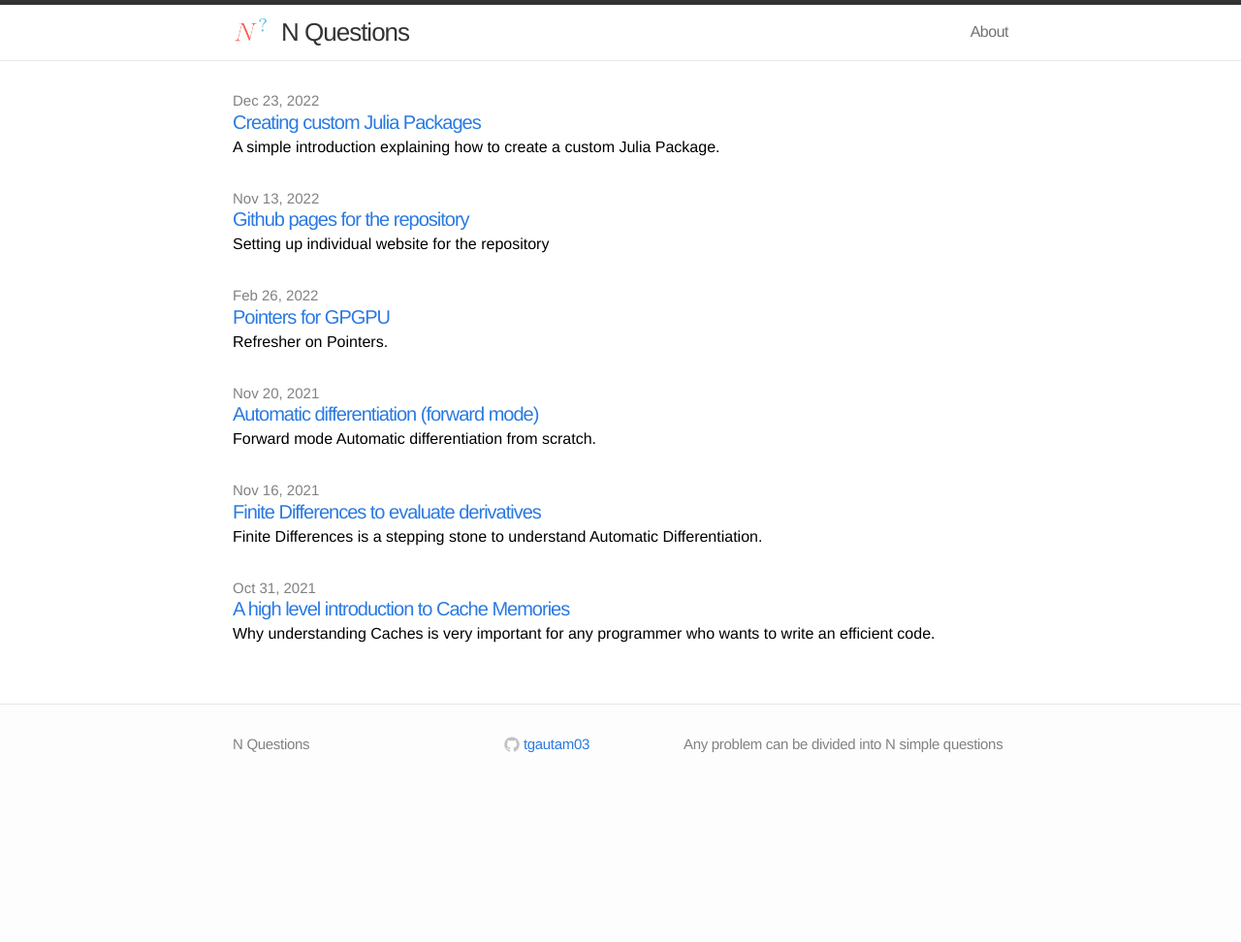
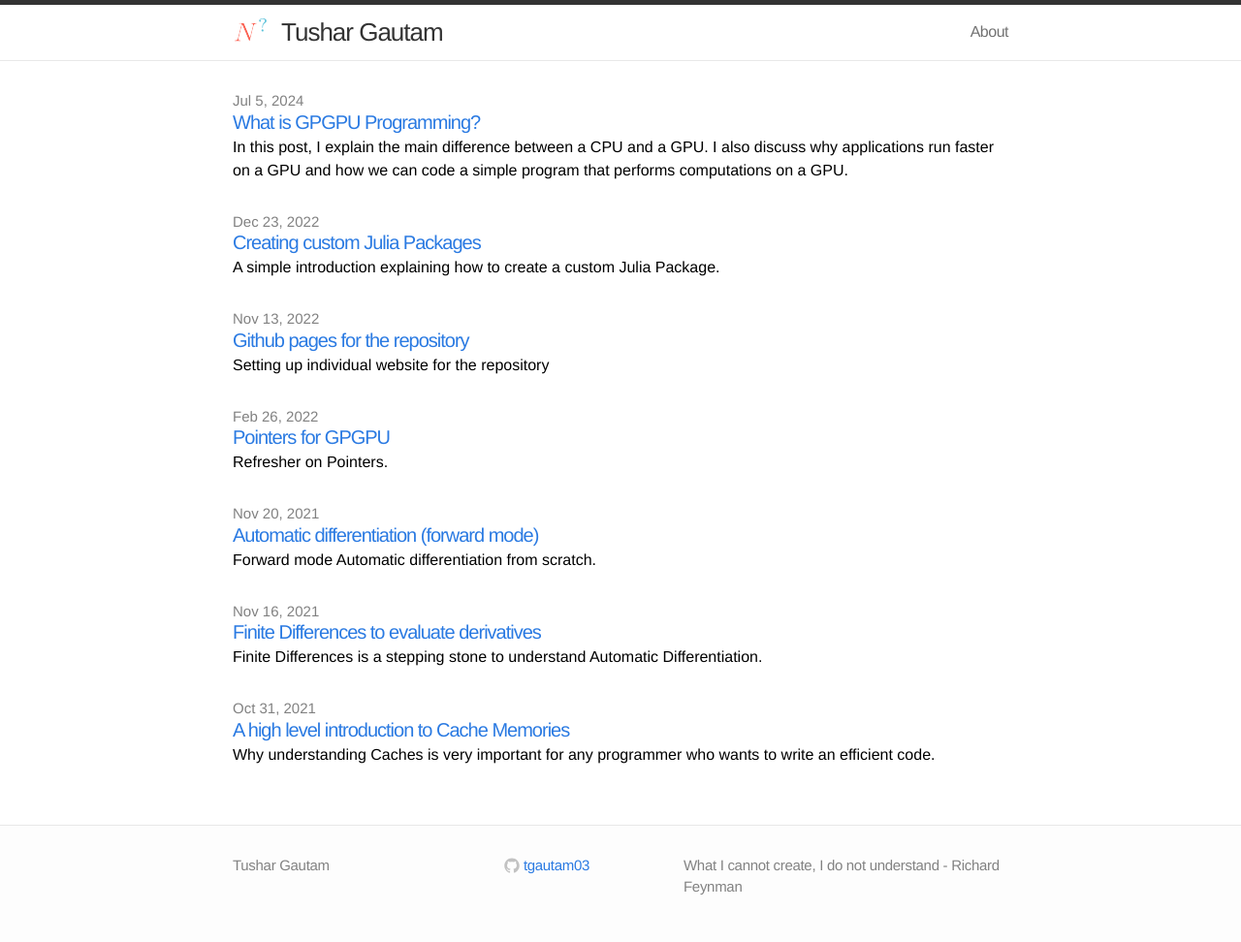
Before and after one commit to tgautam03/tgautam03.github.io, a Jekyll site: the page built from index.html, in a window 1280 px wide. Shown: the whole page at 97% size. Built offline with Jekyll 4.4.1, drawn with Linux system fonts in a browser that asks for light colours; before the commit the page ends 900 px from its top, so only the background shows below that.

Commit message:
Started adding 0mean1sigma posts

```diff
--- a/_config.yml
+++ b/_config.yml
@@ -1,7 +1,7 @@
 # Site settings
-title: N Questions
-email: "[first_name(without caps)].[last_name(without caps)][at]utah.edu"
-description: "Any problem can be divided into N simple questions"
+title: Tushar Gautam
+email: "tush.gautam03[at]gmail.com"
+description: "What I cannot create, I do not understand - Richard Feynman"
 baseurl: ""
 url: "http://tgautam03.github.io"
 #twitter_username:
--- /dev/null
+++ b/_posts/2024-07-05-Intro_GPGPU.markdown
@@ -0,0 +1,16 @@
+---
+layout: post
+comments: false
+title:  "What is GPGPU Programming?"
+excerpt: "In this post, I explain the main difference between a CPU and a GPU. I also discuss why applications run faster on a GPU and how we can code a simple program that performs computations on a GPU."
+date:   2024-07-05 10:00:00
+---
+
+GPGPU (General-Purpose Graphics Processing Unit) programming refers to the use of graphics processing units (GPUs) for general-purpose computing tasks like machine learning and scientific computing that are beyond graphics rendering. The next question is, how much of a difference can it make to solve a problem on a GPU compared to a CPU? To answer this, I will use simple matrix multiplication as an example, and Figure 1 shows the time comparison when the two matrices are of size $$30000 \times 30000$$.
+
+<div class="imgcap">
+<img src="../assets/2024-07-05-Intro_GPGPU/cpu_v_gpu.png" alt="this slowpoke moves"  width="800"/>
+<div class="thecap">Figure 1: Runtime for a matrix multiplication on a Ryzen 7 7700 (CPU) and an RTX 3090 (GPU) </div>
+</div>
+
+> Well, that's more than $$173407\times$$ speed-up!
```
Also changed, not shown: assets/2024-07-05-Intro_GPGPU/cpu_v_gpu.png (added).
